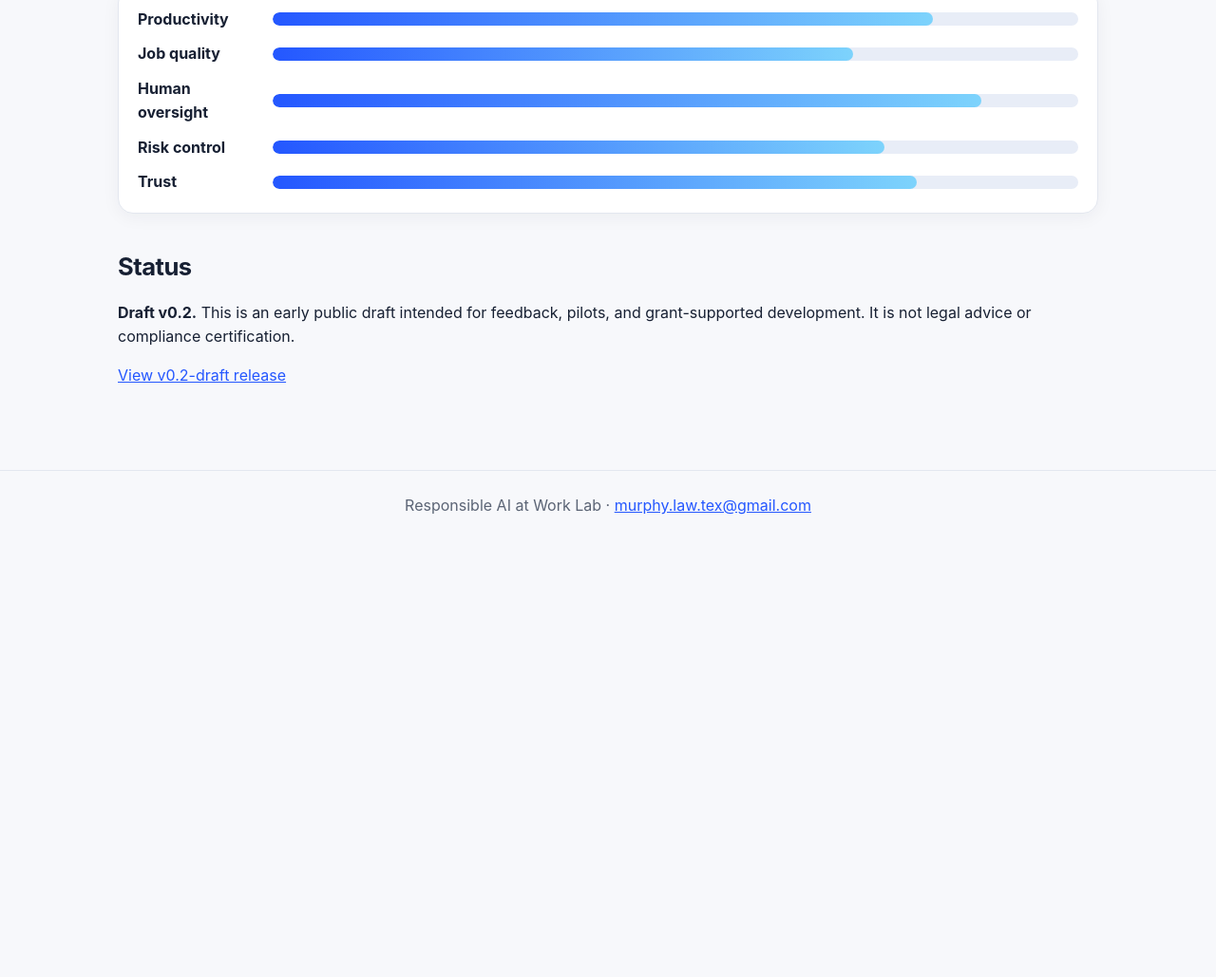
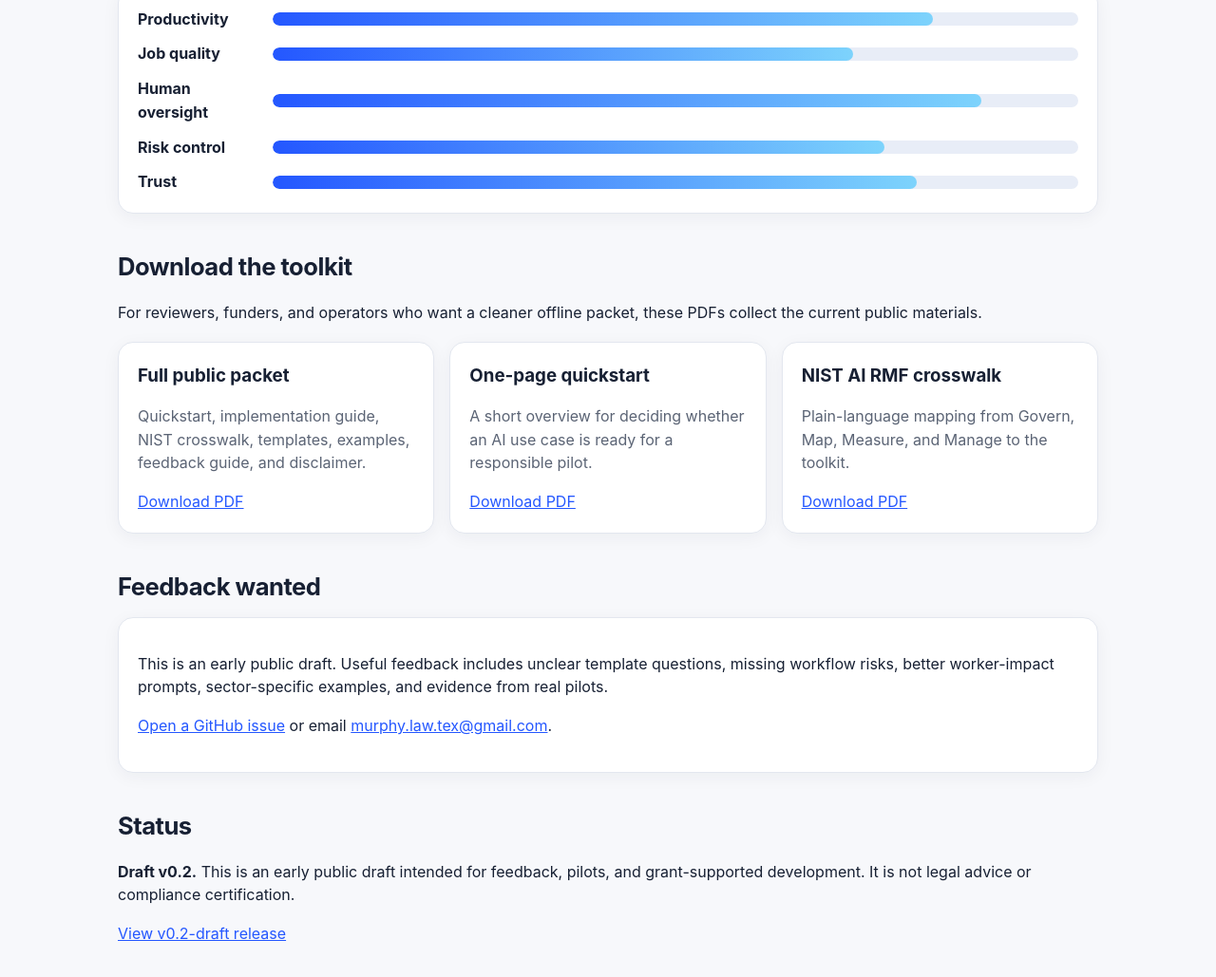
Before and after one commit to murphylawtex-bit/responsible-ai-at-work-lab, a plain HTML site: page index.html in a window 1280 px wide. Shown: the part 1452-2481 px from the top of the page at 95% size. Before the commit the page ends 2021 px from the top, so only its background shows below. Drawn offline with Linux system fonts and the light colour scheme.

Commit message:
Add downloadable toolkit PDFs and feedback section

```diff
--- a/index.html
+++ b/index.html
@@ -105,6 +105,25 @@
       </div>
     </section>
 
+
+    <section>
+      <h2>Download the toolkit</h2>
+      <p>For reviewers, funders, and operators who want a cleaner offline packet, these PDFs collect the current public materials.</p>
+      <div class="grid">
+        <div class="card"><h3>Full public packet</h3><p class="muted">Quickstart, implementation guide, NIST crosswalk, templates, examples, feedback guide, and disclaimer.</p><a href="downloads/responsible-ai-adoption-toolkit-v0.2-public-packet.pdf">Download PDF</a></div>
+        <div class="card"><h3>One-page quickstart</h3><p class="muted">A short overview for deciding whether an AI use case is ready for a responsible pilot.</p><a href="downloads/responsible-ai-one-page-quickstart.pdf">Download PDF</a></div>
+        <div class="card"><h3>NIST AI RMF crosswalk</h3><p class="muted">Plain-language mapping from Govern, Map, Measure, and Manage to the toolkit.</p><a href="downloads/responsible-ai-nist-ai-rmf-crosswalk.pdf">Download PDF</a></div>
+      </div>
+    </section>
+
+    <section>
+      <h2>Feedback wanted</h2>
+      <div class="card">
+        <p>This is an early public draft. Useful feedback includes unclear template questions, missing workflow risks, better worker-impact prompts, sector-specific examples, and evidence from real pilots.</p>
+        <p><a href="https://github.com/murphylawtex-bit/responsible-ai-at-work-lab/issues">Open a GitHub issue</a> or email <a href="mailto:murphy.law.tex@gmail.com">murphy.law.tex@gmail.com</a>.</p>
+      </div>
+    </section>
+
     <section>
       <h2>Status</h2>
       <p><strong>Draft v0.2.</strong> This is an early public draft intended for feedback, pilots, and grant-supported development. It is not legal advice or compliance certification.</p>
```
Also changed, not shown: nist-ai-rmf-crosswalk.html (+1 -1 lines), quickstart.html (+1 -0 lines), 3 other files.
